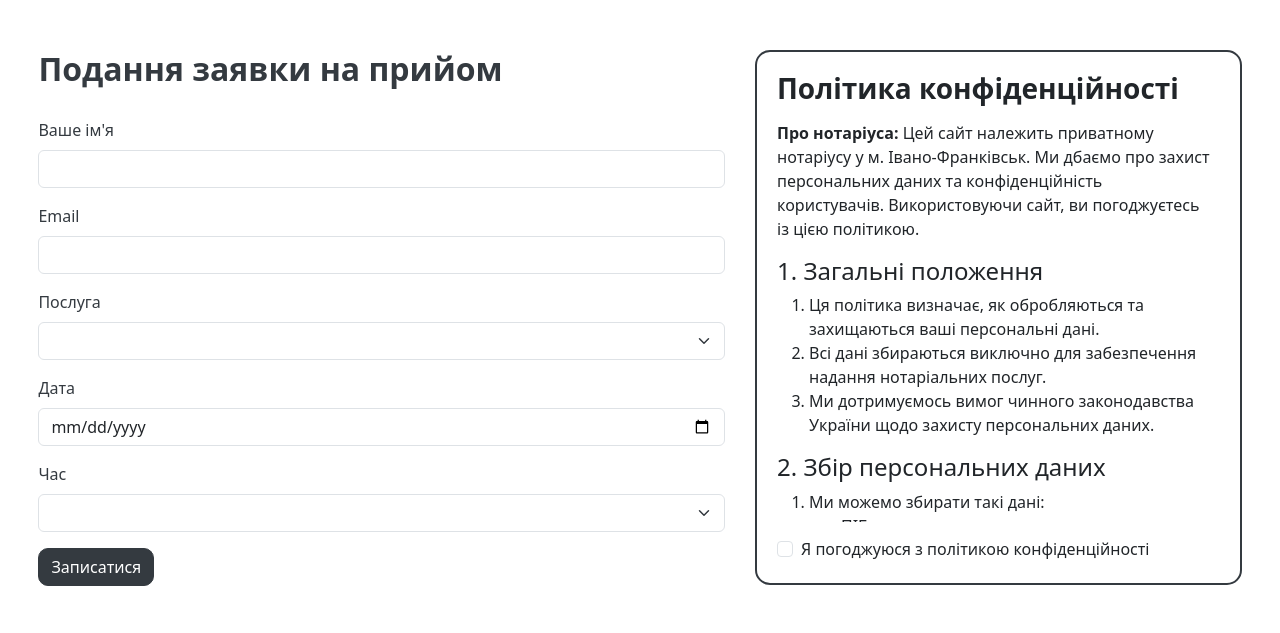
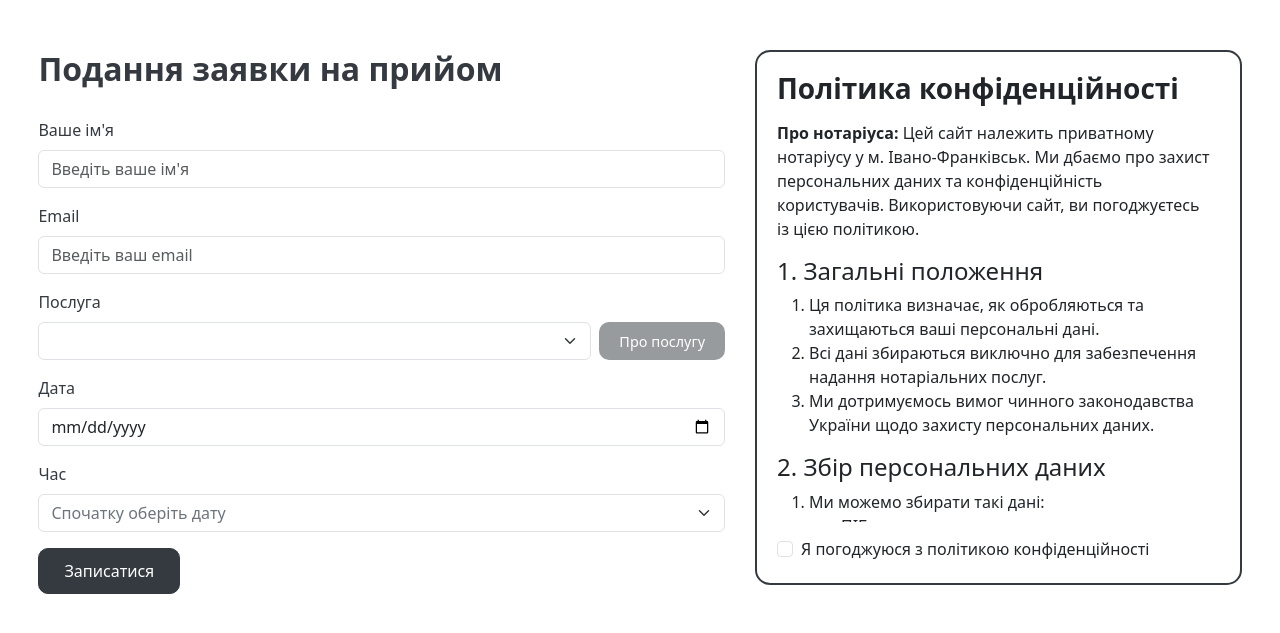
Before and after one commit to ZakharchenkoStanislavIvanovich/DiplomnaZakharchenko, a Flask app: page /appointments/book in a window 1280 px wide. Shown: the part 74-707 px from the top of the page. Run offline with Flask 3, Linux system fonts and the light colour scheme; lists and menus that the app fills with data are empty.

Commit message:
Покращено логіку і функціональність подачі заявки, додано сторінку про послуги, оновлення rerun.sh і docker-compose.yml

```diff
--- a/app/templates/appointments/book.html
+++ b/app/templates/appointments/book.html
@@ -5,15 +5,54 @@
 {% block content %}
 
 <style>
-  /* Прибираємо скрол сторінки */
   body {
       overflow: hidden;
+  }
+
+  #infoButton {
+      background-color: #343a40 !important;
+      color: white !important;
+      padding: 8px 20px;
+      border-radius: 10px;
+      text-decoration: none;
+      font-weight: 500;
+      border: none !important;
+      display: inline-flex;
+      align-items: center;
+      justify-content: center;
+      transition: background-color 0.3s ease !important;
+  }
+
+  #infoButton:hover:not([style*="pointer-events: none"]) {
+      background-color: #23272b !important;
+      transform: none !important;
+  }
+
+  .btn-primary, #submitButton {
+      background-color: #343a40 !important;
+      border-color: #343a40 !important;
+      color: white !important;
+      border-radius: 10px;
+      padding: 10px 25px;
+      transition: background-color 0.3s ease !important;
+  }
+
+  .btn-primary:hover, #submitButton:hover {
+      background-color: #23272b !important;
+      border-color: #23272b !important;
+      transform: none !important;
+      box-shadow: none !important;
+  }
+
+  #time_id:disabled {
+      background-color: white !important;
+      color: #6c757d;
+      cursor: default;
   }
 </style>
 
 <div style="display: flex; flex-wrap: wrap; gap: 30px; max-width: 95%; margin: 50px 3%;">
 
-    <!-- Ліва частина: форма -->
     <div style="flex: 1 1 600px; min-width: 300px; color: #343a40;">
         <h2 style="color: #343a40; font-weight: 700; margin-bottom: 30px;">Подання заявки на прийом</h2>
 
@@ -23,7 +62,7 @@
             <!-- Ім'я -->
             <div class="mb-3">
                 {{ form.name.label(class="form-label") }}
-                {{ form.name(class="form-control") }}
+                {{ form.name(class="form-control", placeholder="Введіть ваше ім'я") }}
                 {% for error in form.name.errors %}
                 <div class="text-danger small">{{ error }}</div>
                 {% endfor %}
@@ -32,7 +71,7 @@
             <!-- Email -->
             <div class="mb-3">
                 {{ form.email.label(class="form-label") }}
-                {{ form.email(class="form-control") }}
+                {{ form.email(class="form-control", placeholder="Введіть ваш email") }}
                 {% for error in form.email.errors %}
                 <div class="text-danger small">{{ error }}</div>
                 {% endfor %}
@@ -41,10 +80,16 @@
             <!-- Послуга -->
             <div class="mb-3">
                 {{ form.service_id.label(class="form-label") }}
-                {{ form.service_id(class="form-select") }}
-                {% for error in form.service_id.errors %}
-                <div class="text-danger small">{{ error }}</div>
-                {% endfor %}
+                <div class="d-flex gap-2">
+                    {{ form.service_id(class="form-select", id="service_select") }}
+
+                    <a id="infoButton" href="{{ url_for('main.services_list') }}"
+                    class="nav-btn d-flex align-items-center justify-content-center"
+                    title="Детальніше про послугу"
+                    style="white-space: nowrap; margin: 0; opacity: 0.5; pointer-events: none; font-size: 0.9rem;">
+                    Про послугу
+                    </a>
+                </div>
             </div>
 
             <!-- Дата -->
@@ -169,7 +214,6 @@
             </ol>
         </div>
 
-        <!-- Чекбокс всередині рамки -->
         <div class="form-check">
             <input class="form-check-input" type="checkbox" id="privacyCheck">
             <label class="form-check-label" for="privacyCheck">
@@ -183,50 +227,78 @@
 
 <script>
 document.addEventListener("DOMContentLoaded", function () {
-    const form = document.getElementById("appointmentForm");
-    const privacyCheck = document.getElementById("privacyCheck");
-    const privacyError = document.getElementById("privacyError");
     const dateInput = document.getElementById("date");
     const timeSelect = document.getElementById("time_id");
+    const serviceSelect = document.getElementById("service_select");
+    const infoButton = document.getElementById("infoButton");
 
-    // Перевірка чекбокса при сабміті
-    form.addEventListener("submit", function(e) {
-        if (!privacyCheck.checked) {
-            e.preventDefault();
-            privacyError.style.display = "block";
+    function setInitialTimeState() {
+        timeSelect.innerHTML = '<option value="" disabled selected>Спочатку оберіть дату</option>';
+        timeSelect.disabled = true;
+        timeSelect.style.backgroundColor = "white";
+        timeSelect.style.color = "#6c757d";
+    }
+
+    function updateInfoLink() {
+        const serviceId = serviceSelect.value;
+        if (serviceId) {
+            infoButton.href = `/services#service-${serviceId}`;
+            infoButton.style.opacity = "1";
+            infoButton.style.pointerEvents = "auto";
         } else {
-            privacyError.style.display = "none";
+            infoButton.href = "{{ url_for('main.services_list') }}";
+            infoButton.style.opacity = "0.5";
+            infoButton.style.pointerEvents = "none";
         }
-    });
+    }
 
-    // Підвантаження доступних годин
     function loadTimesFor(dateStr) {
             timeSelect.innerHTML = '<option value="">Завантаження...</option>';
+            timeSelect.disabled = true;
+            timeSelect.style.color = "#6c757d"; // Сірий під час завантаження
+
             fetch(`/appointments/available_times?date=${dateStr}`)
                 .then(response => response.json())
                 .then(times => {
-                timeSelect.innerHTML = '<option value="">Оберіть час</option>';
                     if (!times || times.length === 0) {
-                    const option = document.createElement("option");
-                    option.textContent = "Немає доступних годин";
-                    option.disabled = true;
-                    timeSelect.appendChild(option);
+                        timeSelect.innerHTML = '<option value="" disabled selected>Немає вільних годин</option>';
                     } else {
+                        timeSelect.innerHTML = '<option value="" disabled selected>Оберіть час</option>';
                         times.forEach(t => {
                             const option = document.createElement("option");
                             option.value = t.id;
                             option.textContent = t.display;
+                            option.style.color = "#343a40";
                             timeSelect.appendChild(option);
                         });
+                        timeSelect.disabled = false;
                     }
+                })
+            .catch(err => {
+                timeSelect.innerHTML = '<option value="" disabled>Помилка завантаження</option>';
+                timeSelect.disabled = true;
             });
     }
 
+    serviceSelect.addEventListener("change", updateInfoLink);
+
     dateInput.addEventListener("change", function () {
-        if (this.value) loadTimesFor(this.value);
+        if (this.value) {
+            loadTimesFor(this.value);
+        } else {
+            setInitialTimeState();
+        }
     });
 
-    if (dateInput.value) loadTimesFor(dateInput.value);
+    updateInfoLink();
+    if (dateInput.value) {
+        loadTimesFor(dateInput.value);
+    } else {
+        setInitialTimeState();
+    }
+    timeSelect.addEventListener('change', function() {
+            this.style.color = this.value ? "#343a40" : "#6c757d";
+        });
 });
 </script>
 {% endblock %}
--- a/app/templates/base.html
+++ b/app/templates/base.html
@@ -17,9 +17,15 @@
       font-size: 2rem;
       letter-spacing: 2px;
       color: white !important;
+      text-decoration: none;
+      transition: opacity 0.3s;
     }
 
-    /* Стилі для кнопок нагорі */
+    .navbar-brand:hover {
+      opacity: 0.8;
+      color: white !important;
+    }
+
     .nav-btn {
       background-color: #343a40;
       color: white !important;
@@ -36,7 +42,6 @@
       transform: scale(1.05);
     }
 
-    /* Глобальний стиль для ВСІХ кнопок */
     .btn,
     .btn-primary {
       background-color: #343a40 !important;
@@ -61,7 +66,7 @@
 
   <nav class="navbar navbar-expand-lg">
     <div class="container-fluid">
-      <span class="navbar-brand">ТВІЙ НОТАРІУС</span>
+      <a class="navbar-brand" href="{{ url_for('main.index') }}">ТВІЙ НОТАРІУС</a>
 
       <button class="navbar-toggler" type="button" data-bs-toggle="collapse" data-bs-target="#navbarNav">
         <span class="navbar-toggler-icon"></span>
@@ -76,14 +81,13 @@
             <a class="nav-btn" href="{{ url_for('main.contacts') }}">Контакти</a>
           </li>
           <li class="nav-item">
-            <a class="nav-btn" href="#">Нотаріальні послуги</a>
+              <a class="nav-btn" href="{{ url_for('main.services_list') }}">Нотаріальні послуги</a>
           </li>
         </ul>
       </div>
     </div>
   </nav>
 
-  <!-- Контент -->
   {% block content %}{% endblock %}
 
   <script src="https://cdn.jsdelivr.net/npm/bootstrap@5.3.2/dist/js/bootstrap.bundle.min.js"></script>
```
Also changed, not shown: app/main/routes.py (+6 -3 lines), app/templates/main/register.html (deleted, +0 -23 lines), app/templates/main/services.html (added, +14 -0 lines), 1 other file. Lines whose indentation alone changed are shown as unchanged.
